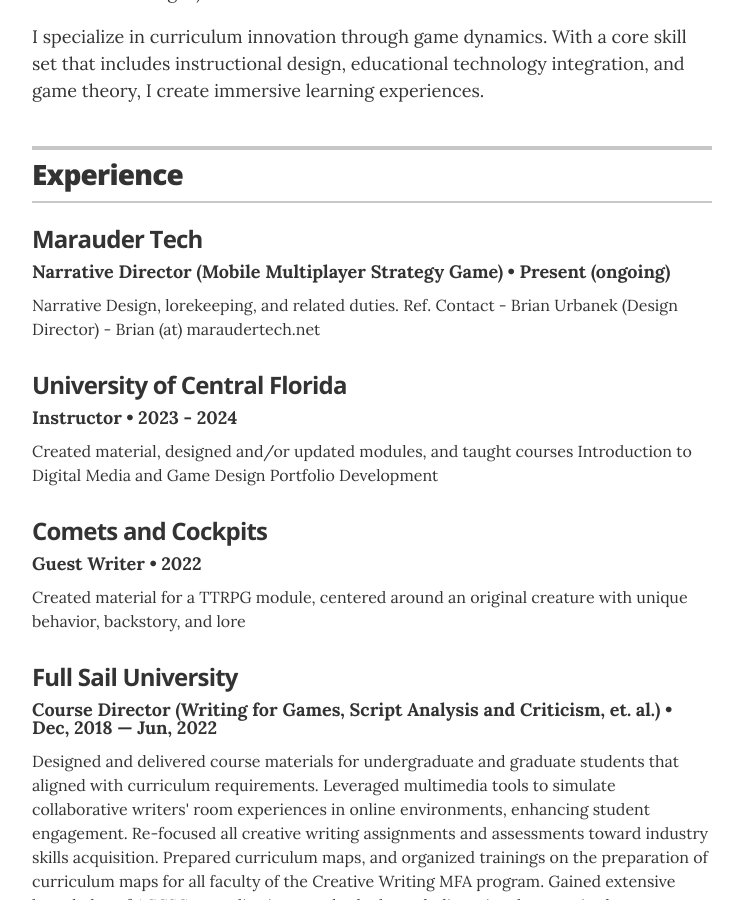
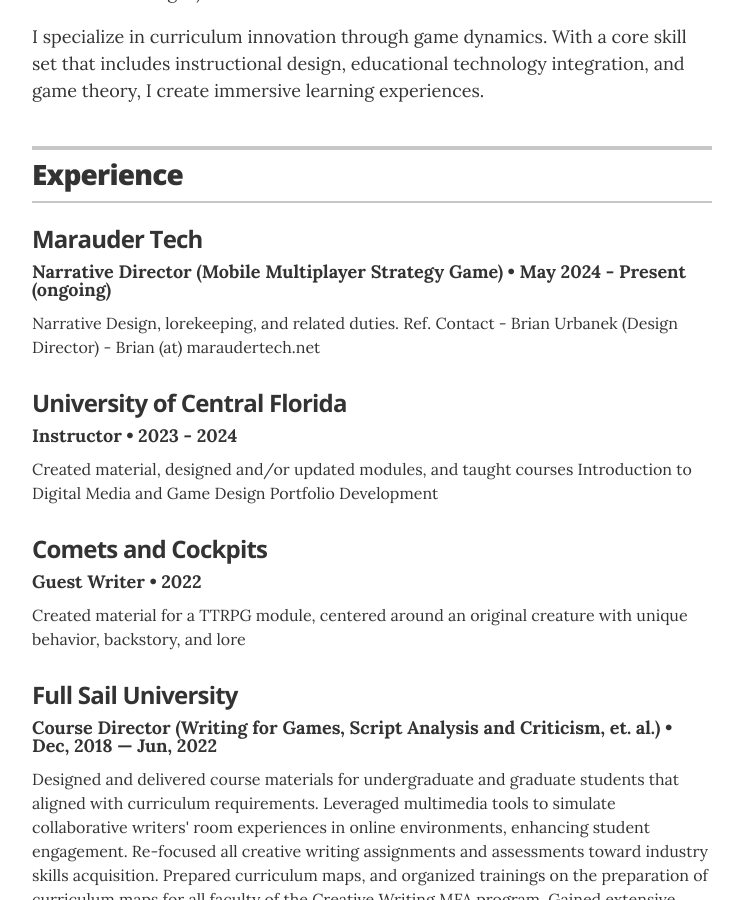
Before and after one commit to mwmxyz/academic, a Jekyll site: the page built from index.html, in a window 1280 px wide and 900 px high, scrolled down 537 px. Shown: the whole window, without its empty margins (268-1011 px from the left). Built offline with Jekyll 4.4.1, drawn with Linux system fonts in a browser that asks for light colours.

Commit message:
Update experience.yml

```diff
--- a/_data/experience.yml
+++ b/_data/experience.yml
@@ -4,7 +4,7 @@
 # Unannounced Mobile Strategy Game
 - company: Marauder Tech
   position: Narrative Director (Mobile Multiplayer Strategy Game)
-  duration: Present (ongoing)
+  duration: May 2024 - Present (ongoing)
   summary: Narrative Design, lorekeeping, and related duties. Ref. Contact - Brian Urbanek (Design Director) - Brian (at) maraudertech.net
 
 # Teaching at UCF
```
